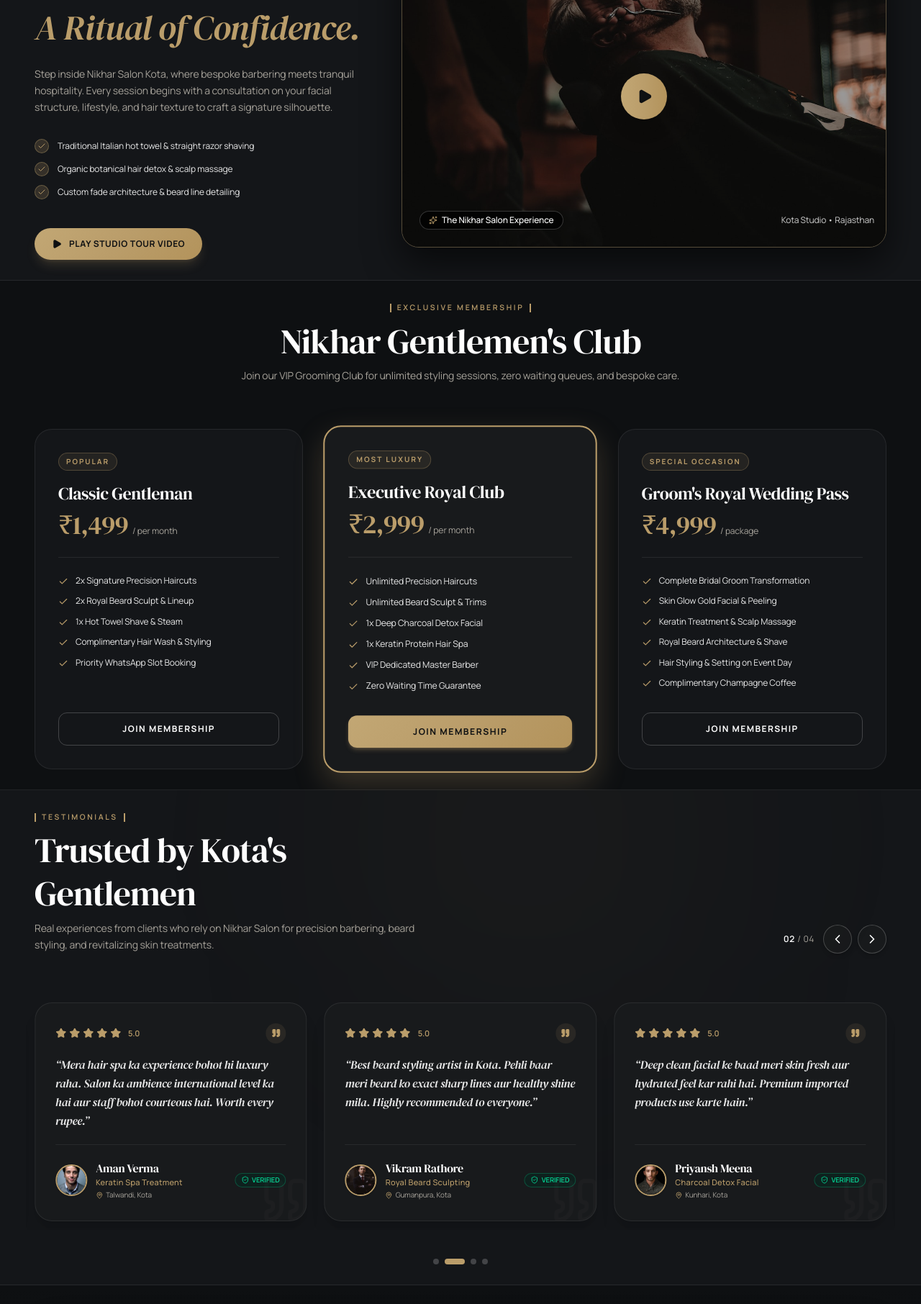
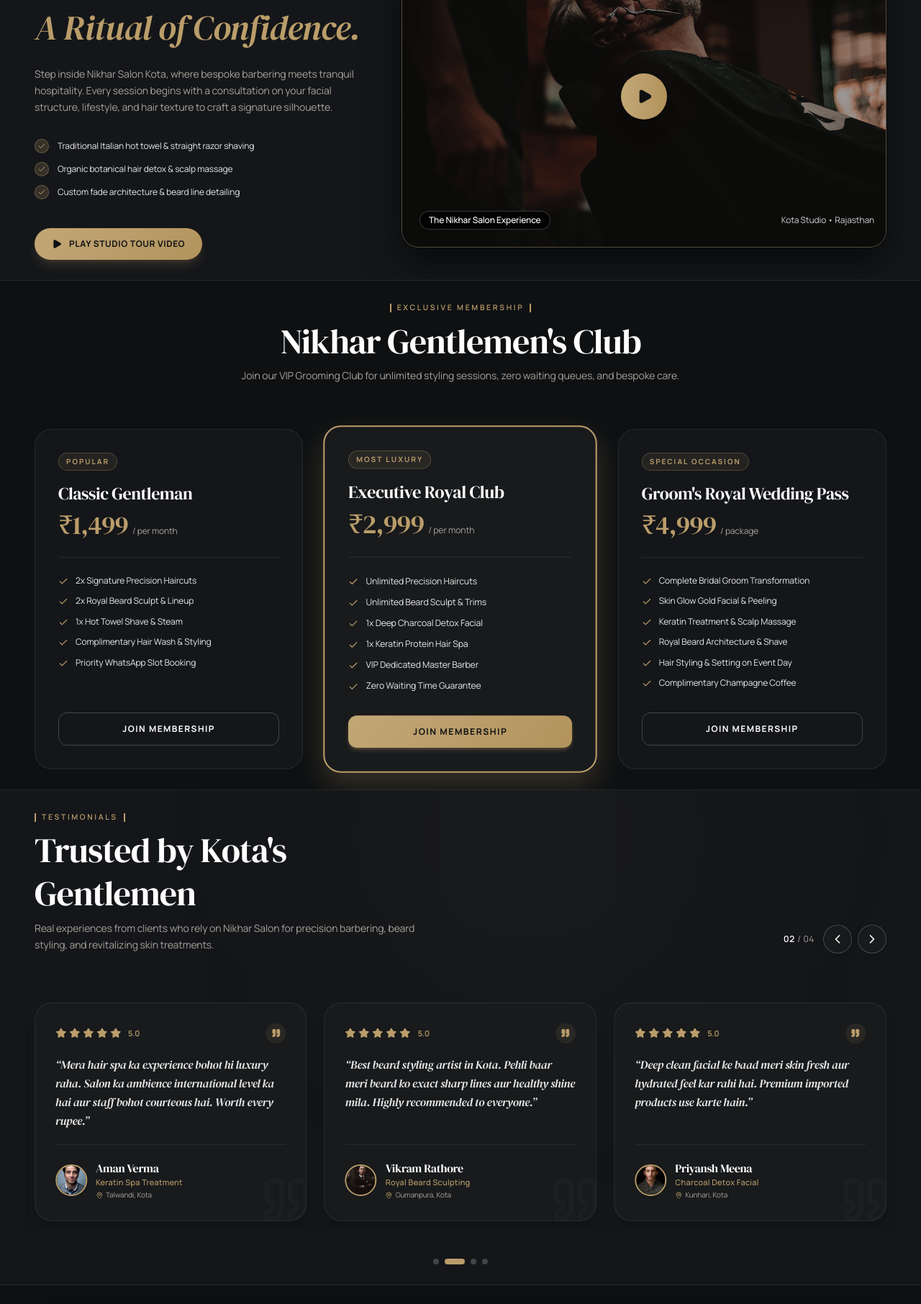
Before and after one commit to prisminfotechdevloper-2026/nikhar_salon, a Next.js app: page / in a window 1280 px wide. Shown: the part 2392-4204 px from the top of the page at 72% size. Built offline with nearby package versions, Linux system fonts and the light colour scheme; a web font is replaced by a local one.

Commit message:
complete remove verified

```diff
--- a/src/components/home/CraftsmanshipSection.tsx
+++ b/src/components/home/CraftsmanshipSection.tsx
@@ -91,7 +91,7 @@ export default function CraftsmanshipSection() {
                 {/* Bottom Overlay Label */}
                 <div className="absolute bottom-4 left-4 right-4 sm:bottom-6 sm:left-6 flex items-center justify-between text-xs">
                   <span className="inline-flex items-center gap-1.5 px-3 py-1 rounded-full bg-black/70 backdrop-blur-md border border-white/20 text-white font-medium">
-                    <Sparkles size={12} className="text-[#BA9D6A]" /> The Nikhar Salon Experience
+                    The Nikhar Salon Experience
                   </span>
                   <span className="text-white/80 hidden sm:inline">Kota Studio • Rajasthan</span>
                 </div>
--- a/src/components/home/TestimonialsSection.tsx
+++ b/src/components/home/TestimonialsSection.tsx
@@ -182,11 +182,7 @@ export default function TestimonialsSection() {
                       </div>
                     </div>
 
-                    {/* Verified Chip */}
-                    <div className="hidden sm:flex items-center gap-1 text-[9.5px] uppercase font-semibold text-emerald-400 bg-emerald-950/40 border border-emerald-500/30 px-2 py-0.5 rounded-full shrink-0">
-                      <ShieldCheck size={11} />
-                      <span>Verified</span>
-                    </div>
+
                   </div>
                 </div>
               </div>
```
